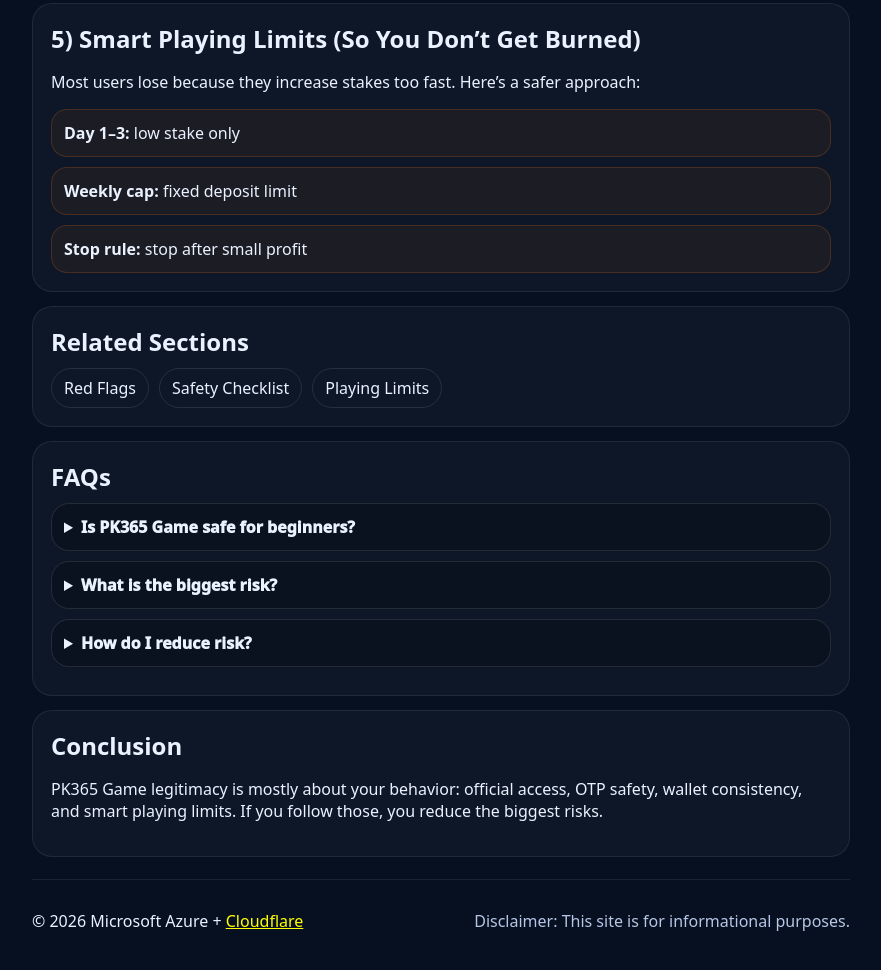
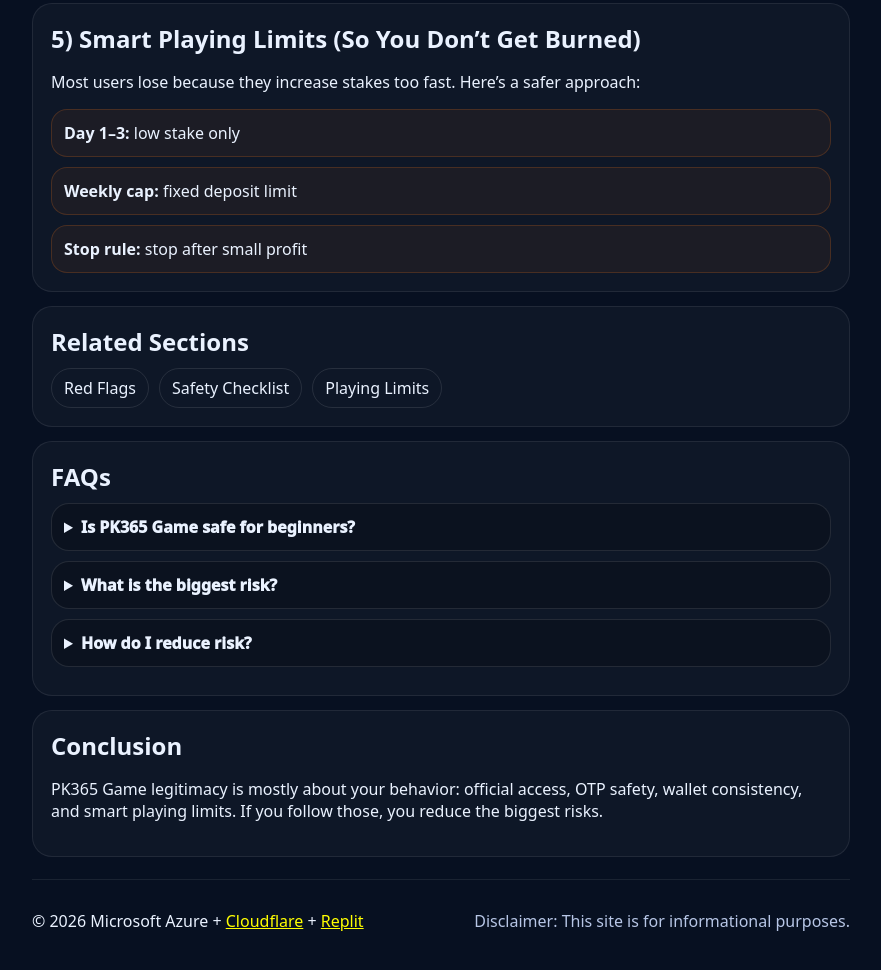
Before and after one commit to seoperk/pk365-game-legit, a plain HTML site: page index.html in a window 1280 px wide. Shown: the part 1563-2533 px from the top of the page, without its empty margins (318-1199 px from the left). Drawn offline with nearby package versions, Linux system fonts and the light colour scheme.

Commit message:
Update index.html

```diff
--- a/index.html
+++ b/index.html
@@ -429,7 +429,7 @@
             </section>
 
             <footer class="footer">
-              <p>© {{ year }} Microsoft Azure + <a href="https://earn-with-pk365.pages.dev/" style="color: #FFFF00;">Cloudflare</a></p>
+              <p>© {{ year }} Microsoft Azure + <a href="https://earn-with-pk365.pages.dev/" style="color: #FFFF00;">Cloudflare</a> + <a href="https://game-earning-hub--seoperks.replit.app/posts/best-platform-earning-games-pakistan" style="color: #FFFF00;">Replit</a></p>
               <p class="disc">Disclaimer: This site is for informational purposes.</p>
             </footer>
           </main>
```
